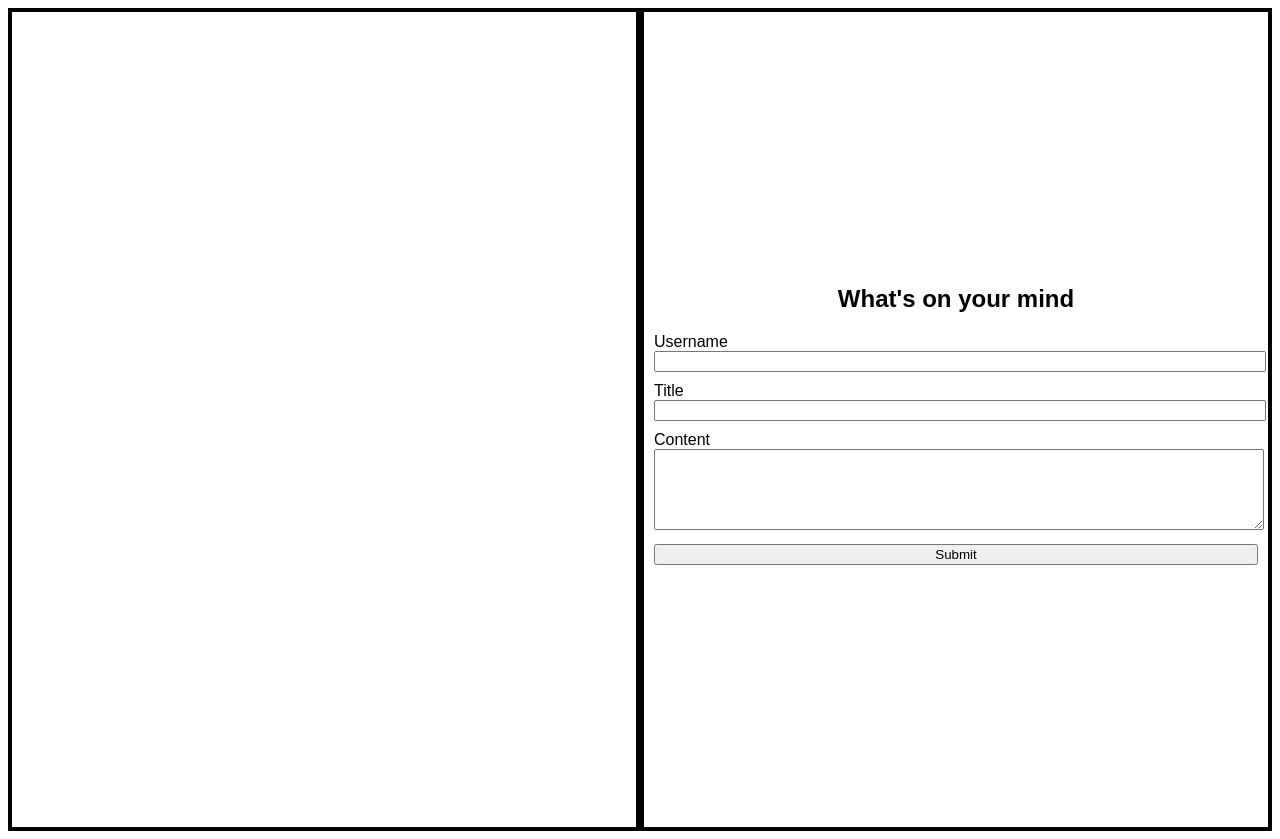
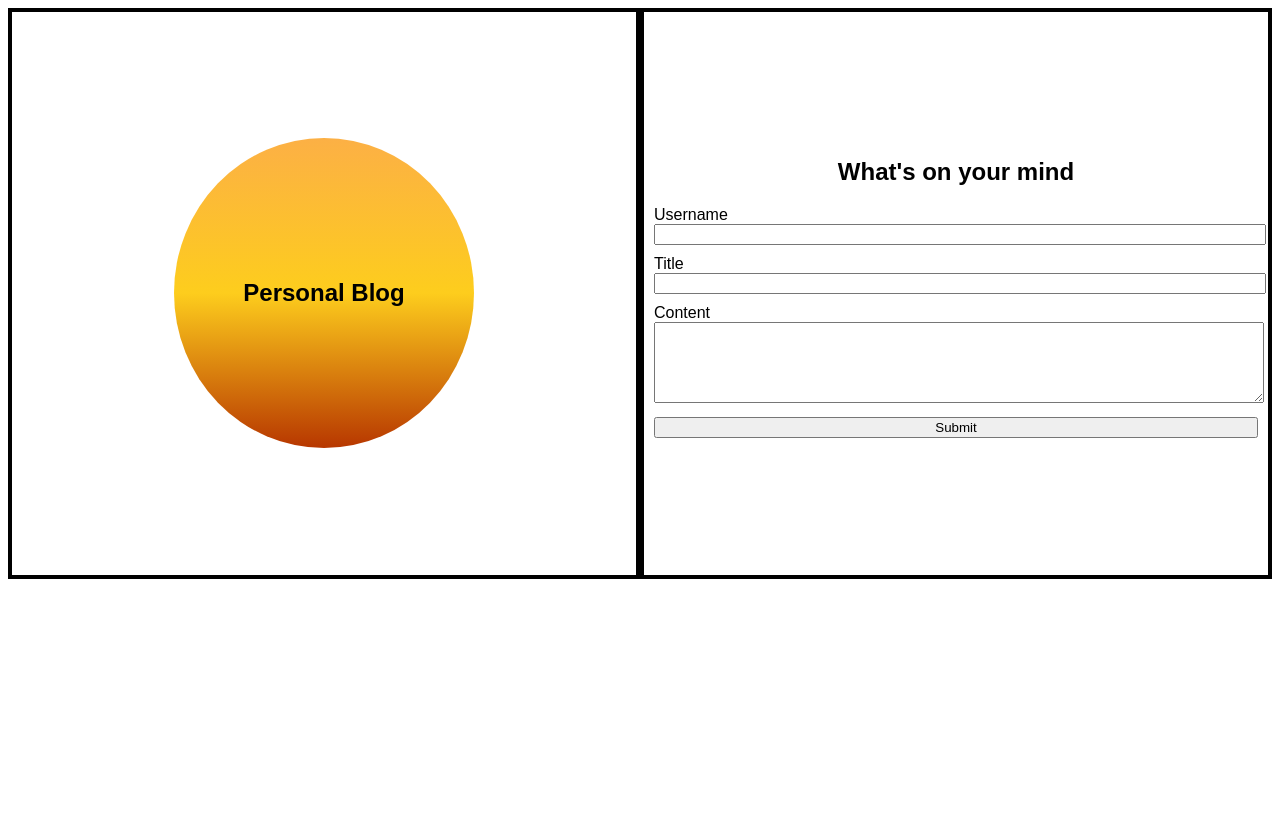
Before and after one commit to ehsanh2001/personal-blog, a plain HTML site: page index.html in a window 1280 px wide. After the commit the page ends 800 px from the top, so only its background shows below. Drawn offline with Linux system fonts and the light colour scheme.

Commit message:
Create left column color gradient

```diff
--- a/assets/css/form.css
+++ b/assets/css/form.css
@@ -6,6 +6,7 @@ body {
 main {
     display: flex;
     height: 100%;
+    min-width: 600px;
 }
 
 form {
@@ -23,5 +24,21 @@ textarea {
     align-items: center;
     border: 4px solid;
     width: 50%;
-    padding: 20% 10px;
+    padding: 10% 10px;
 }
+
+.left-div {
+    display: flex;
+    justify-content: center;
+    align-items: center;
+    background: rgb(183, 55, 0);
+    background: linear-gradient(
+        0deg,
+        rgba(183, 55, 0, 1) 0%,
+        rgba(253, 205, 29, 1) 50%,
+        rgba(252, 176, 69, 1) 100%
+    );
+    width: 300px;
+    height: 300%;
+    border-radius: 50%;
+}
--- a/index.html
+++ b/index.html
@@ -12,7 +12,7 @@
         </header>
         <div class="color-theme"></div>
         <main>
-            <div class="col"><div class="left-div"></div></div>
+            <div class="col"><div class="left-div"><h2>Personal Blog</h2></div></div>
             <div class="col">
                 <h2>What's on your mind</h2>
                 <form action="" method="post">
```
